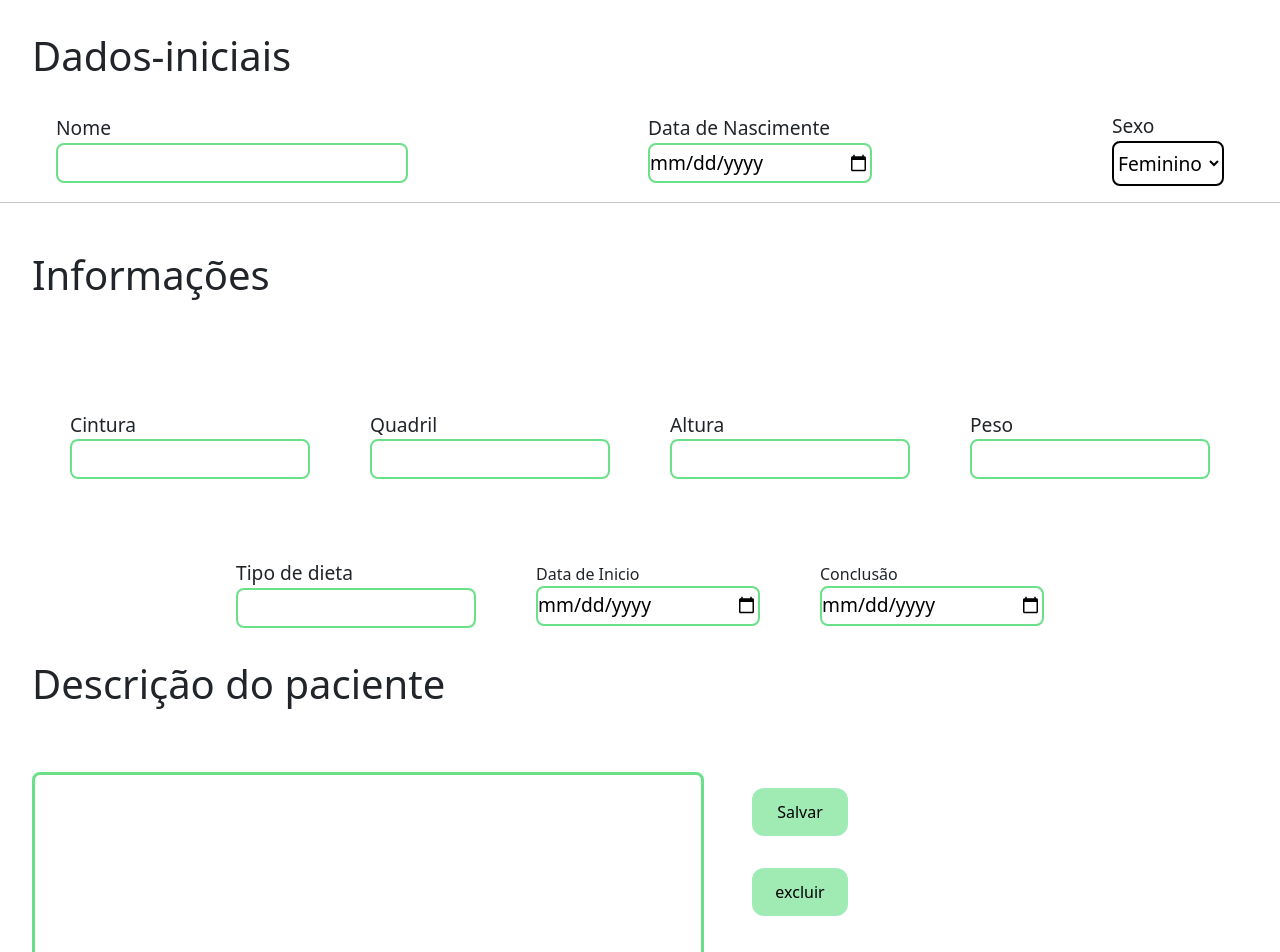
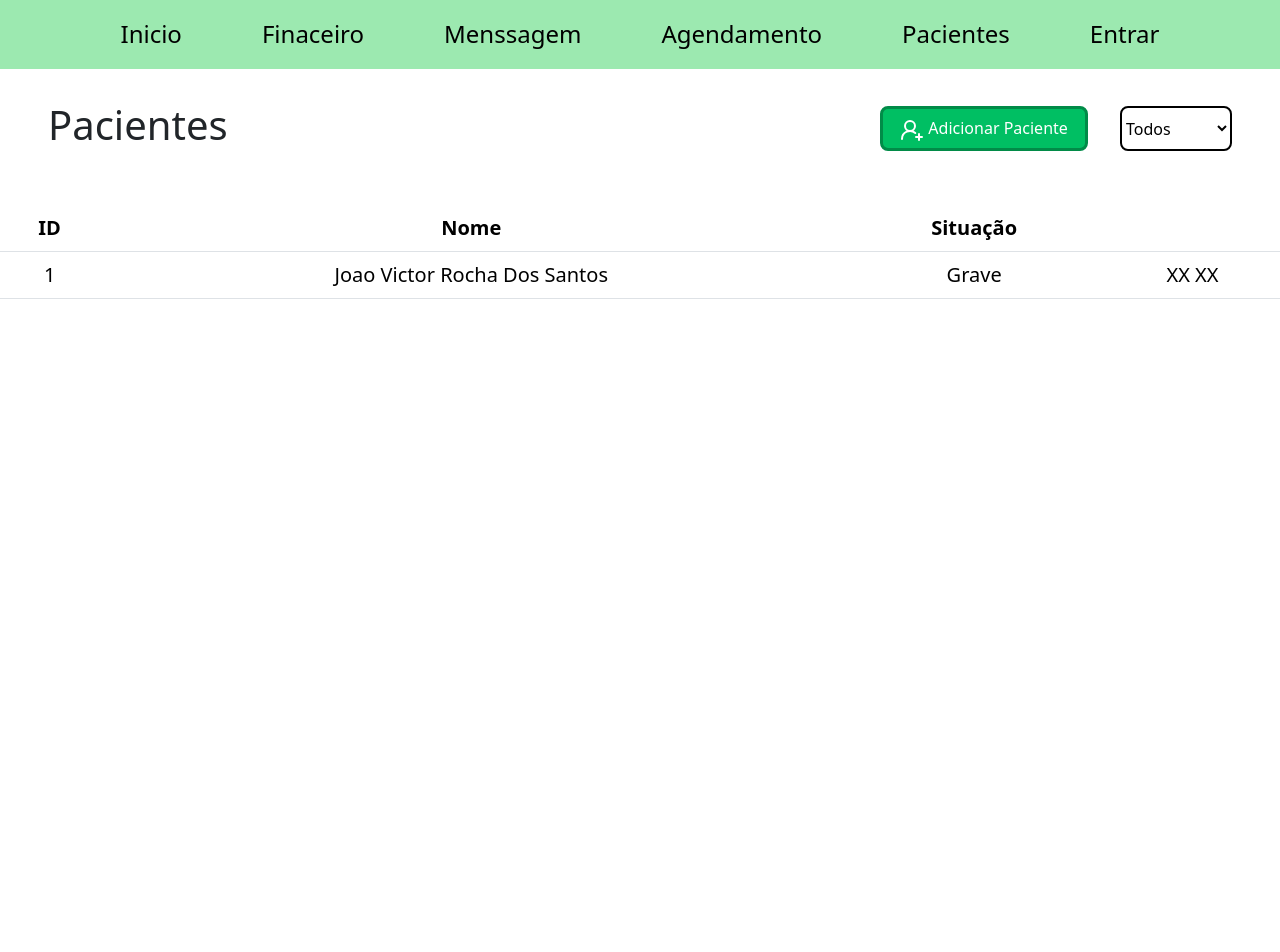
Before and after one commit to joaoclink221/nutrilife-TCC, a React (Vite) app in the folder frontend/: page /pacientes in a window 1280 px wide. Shown: the top 952 px of the page. After the commit the page ends 800 px from the top, so only its background shows below. Built offline with nearby package versions, Linux system fonts and the light colour scheme; a web font is replaced by a local one.

Commit message:
modal de cadastro de pacientes feito

```diff
--- a/frontend/eslint.config.js
+++ b/frontend/eslint.config.js
@@ -33,6 +33,7 @@ export default [
         'warn',
         { allowConstantExport: true },
       ],
+      "react/prop-types" : 'off'
     },
   },
 ]
--- a/frontend/src/components/modais/modalCadastro/ModalPaciente.jsx
+++ b/frontend/src/components/modais/modalCadastro/ModalPaciente.jsx
@@ -1,33 +1,31 @@
 import "./ModalPaciente.scss"
-const ModalPaciente = () => {
+const ModalPaciente = ({isOpen, onClose}) => {
+
+if(!isOpen) return null;
     return (
-        <div>
+        <div className="modal-overlay">
+      <div className="modal-content">
+        <button className="close-button" onClick={onClose}>
+          &times;
+        </button>
         <form action="" id="formulario">
           <div className="Dados-iniciais">
-                    <h1>Dados-iniciais</h1>
+            <h1>Dados Iniciais</h1>
             <div className="heimdal">
               <div className="sla">
-                            <label htmlFor="name" >Nome</label>
-                            <div >
+                <label htmlFor="name">Nome</label>
                 <input type="text" className="mimir" />
               </div>
-                        </div>
-                        <div >
-                            <label htmlFor="date" className="sla">Data de Nascimente</label>
-                            <div>
-                                <input type="Date" className="loki" />
-                            </div>
+              <div className="sla">
+                <label htmlFor="date">Data de Nascimento</label>
+                <input type="date" className="loki" />
               </div>
               <div className="sla">
-                            <label htmlFor="name">Sexo</label>
-                            <div>
-                                <select name="filter"
-                                    id="filtro" >
-                                    <option value="">Feminino</option>
-                                    <option value="">Masculino</option>
-
+                <label htmlFor="gender">Sexo</label>
+                <select id="gender">
+                  <option value="female">Feminino</option>
+                  <option value="male">Masculino</option>
                 </select>
-                            </div>
               </div>
             </div>
           </div>
@@ -39,57 +37,54 @@ const ModalPaciente = () => {
             <div className="control">
               <div className="info-dieta">
                 <div className="sla">
-                                <label htmlFor="">Cintura</label>
+                  <label>Cintura</label>
                   <input type="text" className="noname" />
                 </div>
                 <div className="sla">
-                                <label htmlFor="">Quadril</label>
+                  <label>Quadril</label>
                   <input type="text" className="noname" />
                 </div>
                 <div className="sla">
-                                <label htmlFor="">Altura</label>
+                  <label>Altura</label>
                   <input type="text" className="noname" />
                 </div>
                 <div className="sla">
-                                <label htmlFor="">Peso</label>
+                  <label>Peso</label>
                   <input type="text" className="noname" />
                 </div>
               </div>
+
               <div className="info-dieta">
                 <div className="sla">
-                                <label htmlFor="">Tipo de dieta</label>
+                  <label>Tipo de dieta</label>
                   <input type="text" className="noname" />
                 </div>
-
-                            <div>
-                                <label htmlFor="date">Data de Inicio </label>
-                                <div>
-                                    <input type="Date" className="loki" />
+                <div className="sla">
+                  <label>Data de Início</label>
+                  <input type="date" className="loki" />
                 </div>
-                            </div>
-                            <div>
-                                <label htmlFor="date">Conclusão</label>
-                                <div>
-                                    <input type="Date" className="loki" />
+                <div className="sla">
+                  <label>Conclusão</label>
+                  <input type="date" className="loki" />
                 </div>
               </div>
             </div>
-                    </div>
+
             <div className="atlas">
               <div className="nem">
-                            <label><h1>Descrição do paciente</h1></label>
-                            <textarea type="text"
-                                className="description" />
+                <h1>Descrição do Paciente</h1>
+                <textarea className="description" />
               </div>
               <div className="mid">
                 <button className="bnt">Salvar</button>
-                            <button className="bnt">excluir</button>
+                <button className="bnt">Excluir</button>
               </div>
             </div>
           </div>
         </form>
       </div>
-    )
-}
+    </div>
+  );
+};
 
-export default ModalPaciente
+export default ModalPaciente;
--- a/frontend/src/components/modais/modalCadastro/ModalPaciente.scss
+++ b/frontend/src/components/modais/modalCadastro/ModalPaciente.scss
@@ -1,96 +1,142 @@
-#formulario{
+/* Sobreposição do modal para cobrir a tela inteira */
+.modal-overlay {
+    position: fixed;
+    top: 0;
+    left: 0;
+    width: 100vw;
+    height: 100vh;
+    background: rgba(0, 0, 0, 0.7); /* Escurecimento do fundo */
+    display: flex;
+    justify-content: center;
+    align-items: center;
+    z-index: 1000;
+  }
+
+  /* Caixa de conteúdo do modal */
+  .modal-content {
+    background: #ffffff;
+    padding: 30px;
+    border-radius: 10px;
+    width: 90%;
+    max-width: 600px;
+    position: relative;
+    box-shadow: 0px 4px 15px rgba(0, 0, 0, 0.3);
+    overflow-y: auto;
+    max-height: 90vh;
+    scrollbar-width: thin; /* Firefox */
+  scrollbar-color: #6ae089 #e0e0e0;
+  }
+  .modal-content::-webkit-scrollbar {
+    width: 8px;
+  }
+  .modal-content::-webkit-scrollbar-track {
+    background: #e0e0e0;
+    border-radius: 8px;
+  }
+  .modal-content::-webkit-scrollbar-thumb {
+    background-color: #6ae089;
+    border-radius: 8px;
+    border: 2px solid #e0e0e0;
+  }
+  .modal-content::-webkit-scrollbar-thumb:hover {
+    background-color: #4db86b;
+  }
+
+  /* Botão de fechar */
+  .close-button {
+    position: absolute;
+    top: 10px;
+    right: 10px;
+    background: none;
+    border: none;
+    font-size: 1.5rem;
+    cursor: pointer;
+  }
+
+  /* Estilo do formulário */
+  #formulario {
     display: flex;
     flex-direction: column;
+    gap: 20px; /* Espaçamento entre seções */
   }
 
-.Dados-iniciais{
+  /* Seções de dados iniciais */
+  .Dados-iniciais,
+  .Dados-da-Paciente {
     display: flex;
     flex-direction: column;
-}
-.heimdal{
-    display: flex;
-    align-items: center;
-    justify-content: center;
-    gap: 15rem;
-}
-.mimir{
-    width: 22rem;
-    height: 2.5rem;
-    border: 2px solid #6ae089;
-    border-radius: 8px;
+    margin-top: 1.5rem;
   }
 
-.loki{
-    width: 14rem;
-    height: 2.5rem;
-    border: 2px solid #6ae089;
-    border-radius: 8px;
-    font-size: larger;
+  /* Alinhamento dos inputs */
+  .heimdal,
+  .info-dieta {
+    display: flex;
+    flex-wrap: wrap;
+    gap: 1.5rem; /* Espaçamento entre inputs */
+    justify-content: space-between;
   }
 
-.Dados-da-Paciente{
-    display: flex;
-    flex-direction: column;
-}
-.control{
-    display: flex;
-    flex-direction: column;
-    align-items: center;
-    justify-content: center;
-
-}
-.info-dieta{
-    display: flex;
-    align-items: center;
-    justify-content: center;
-    margin-top: 5rem;
-    gap: 60px;
-}
-.sla{
+  .sla {
     display: flex;
     flex-direction: column;
     font-size: larger;
   }
 
-.noname{
-    width: 15rem;
+  .mimir,
+  .loki,
+  .noname {
+    width: 100%;
+    max-width: 22rem;
     height: 2.5rem;
     border: 2px solid #6ae089;
     border-radius: 8px;
+    padding: 5px 10px;
+    font-size: 1rem;
   }
-.atlas{
+
+  .control {
     display: flex;
-    flex-direction: row;
+    flex-direction: column;
+    align-items: center;
+  }
 
-    align-items: center;
+  .atlas {
+    display: flex;
+    flex-wrap: wrap;
+    justify-content: space-between;
+    gap: 1.5rem;
+  }
 
-}
-h1{
-    margin: 2rem;
-}
-.nem{
+  .nem {
     display: flex;
     flex-direction: column;
   }
-.description{
-    margin: 2rem;
-    width: 42rem;
+
+  .description {
+    width: 100%;
+    max-width: 42rem;
     height: 15rem;
     border: 3px solid #6ae089;
     border-radius: 8px;
-    font-size: x-large;
+    padding: 10px;
+    font-size: large;
+    resize: vertical;
   }
 
-.mid{
+  .mid {
     display: flex;
-    flex-direction: column;
-    margin-top: 2rem;
+    flex-direction: row;
+    justify-content: space-between;
+    gap: 1rem;
   }
-.bnt{
+
+  .bnt {
     width: 6rem;
     height: 3rem;
-    margin: 1rem;
     background-color: #6ae089a2;
     border-radius: 12px;
     border: none;
+    font-size: 1rem;
+    cursor: pointer;
   }
--- /dev/null
+++ b/frontend/src/components/modais/modalDeConsulta/ModalConsulta.jsx
@@ -0,0 +1,11 @@
+import "./Consulta.scss"
+
+const ModalConsulta = () => {
+  return (
+    <div>
+      <h1></h1>
+    </div>
+  )
+}
+
+export default ModalConsulta
--- a/frontend/src/main.jsx
+++ b/frontend/src/main.jsx
@@ -7,7 +7,7 @@ import Inicio from './pages/inicio/inicio.jsx'
 import Login from './pages/login/Login.jsx'
 import Pacientes from './pages/pacientes/pacientes.jsx'
 import Financeiro from './pages/financeiro/financeiro.jsx'
-import ModalPaciente from "./components/modais/modalCadastro/ModalPaciente.jsx"
+import ModalConsulta from './components/modais/modalDeConsulta/ModalConsulta.jsx'
 import { BrowserRouter as Router, Route, Routes } from 'react-router-dom';
 
 createRoot(document.getElementById('root')).render(
@@ -17,8 +17,8 @@ createRoot(document.getElementById('root')).render(
         <Route path='/' element={<App />} />
         <Route path='/login' element={<Login />} />
         <Route path='/início' element={<Inicio />} />
-        <Route path='/finaceiro' element={<Financeiro />} />
-        <Route path='/pacientes' element={< ModalPaciente />} />
+        <Route path='/finaceiro' element={<ModalConsulta />} />
+        <Route path='/pacientes' element={< Pacientes />} />
         <Route path='/agenda' element={<Agenda />} />
       </Routes>
     </Router>
--- a/frontend/src/pages/pacientes/pacientes.jsx
+++ b/frontend/src/pages/pacientes/pacientes.jsx
@@ -1,14 +1,18 @@
 import Header2 from "../../components/calendar/Calendario"
 import "./pacientes.scss"
+import ModalPaciente from "../../components/modais/modalCadastro/ModalPaciente"
 import { UserRoundPlus } from "lucide-react"
+import { useState } from "react"
 const Pacientes = () => {
+  const [isModalOpen,  setIsModalOpen] = useState(false);
   return (
     <div>
       <Header2 />
       <div className="freya">
         <h1>Pacientes</h1>
         <div className="add">
-          <button className="addUser"><UserRoundPlus className="icon-user"/> Adicionar Paciente</button>
+          <button className="addUser" onClick={() => setIsModalOpen(true)}><UserRoundPlus className="icon-user"/> Adicionar Paciente</button>
+          <ModalPaciente isOpen={isModalOpen} onClose={() => setIsModalOpen(false)}/>
           <select name="filter" id="filtro">
             <option value="">Todos</option>
             <option value="">Comum</option>
```
Also changed, not shown: frontend/src/components/modais/modalDeConsulta/Consulta.scss (added). Lines whose indentation alone changed are shown as unchanged.
